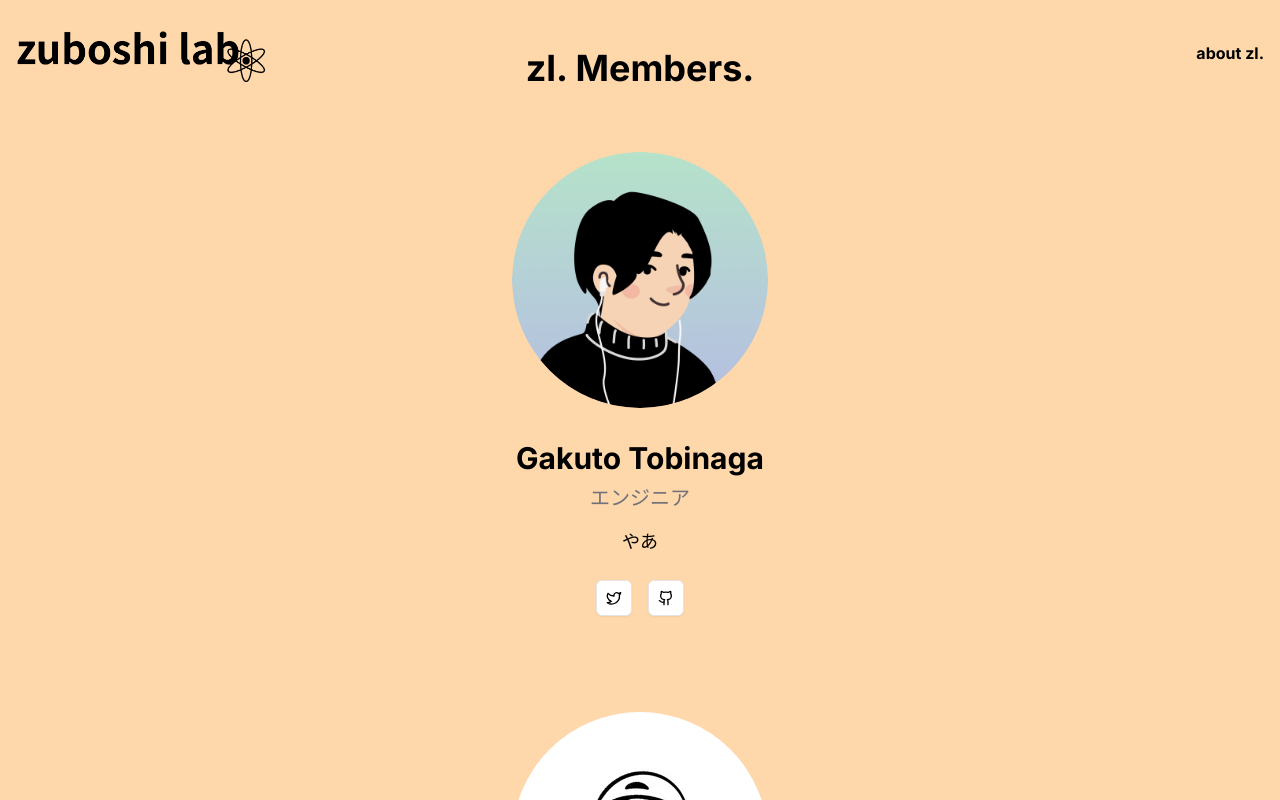
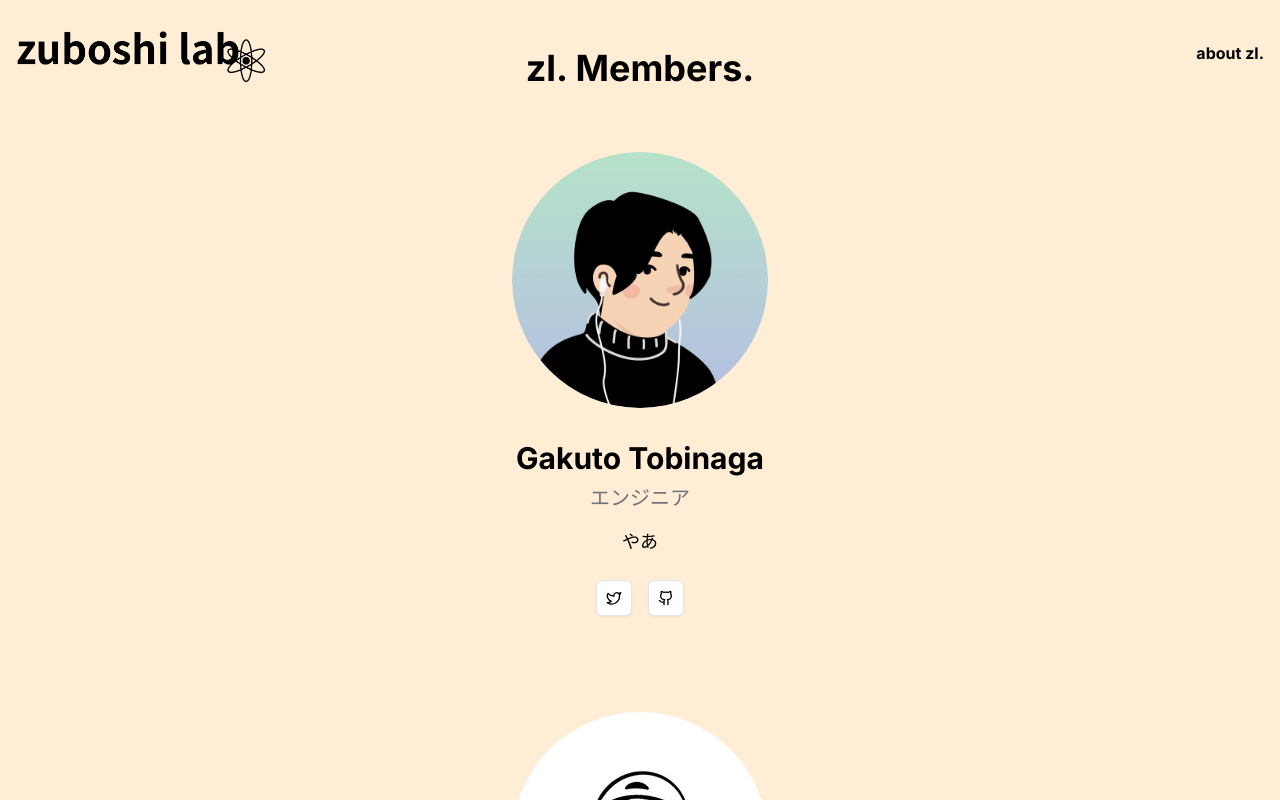
Before and after one commit to GakutoTobinaga/zuboshilab-web, a Next.js app: page /members in a window 1280 px wide. Shown: the top 800 px of the page. Built offline with nearby package versions, Linux system fonts and the light colour scheme.

Commit message:
fix: text color

```diff
--- a/src/app/members/page.tsx
+++ b/src/app/members/page.tsx
@@ -30,8 +30,8 @@ const members: Member[] = [
 
 export default function MembersPage() {
   return (
-    <div className="container mx-auto py-12 bg-orange-200">
-      <h1 className="text-4xl font-bold text-center mb-16">zl. Members.</h1>
+    <div className="container mx-auto py-12 bg-orange-100">
+      <h1 className="text-4xl font-bold text-center mb-16 text-black dark:text-black">zl. Members.</h1>
       {members.map((member) => (
         <MemberProfile key={member.id} member={member} />
       ))}
```
